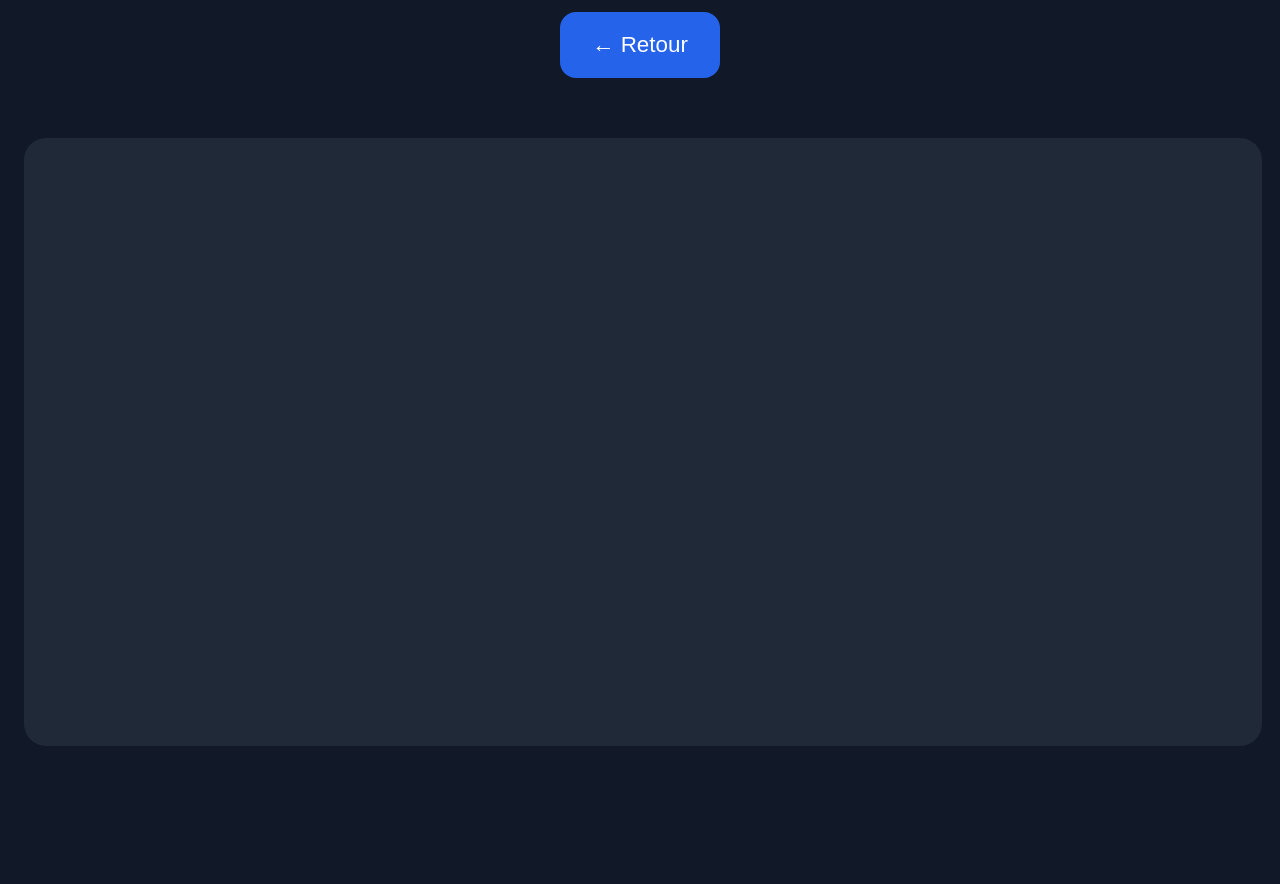
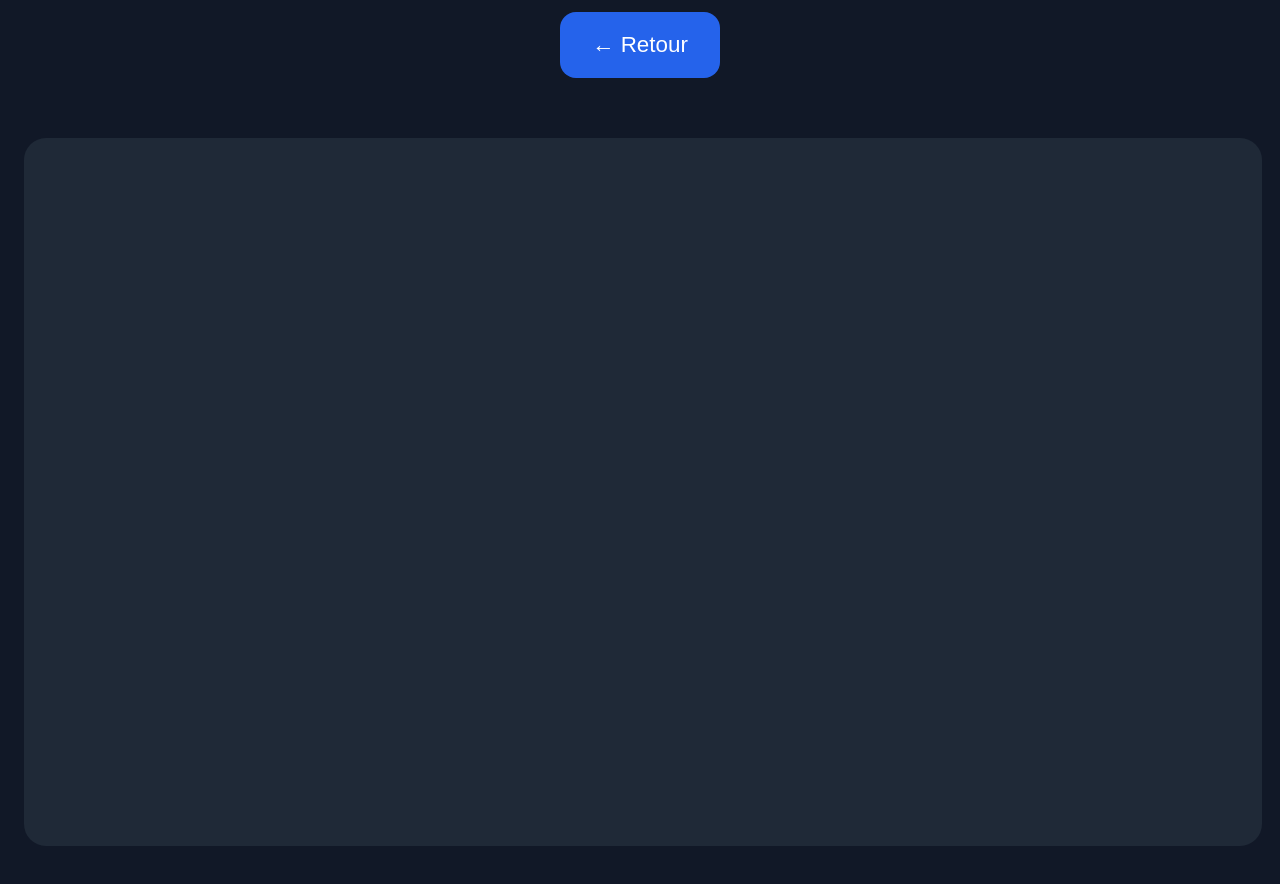
Before and after one commit to mrlenoirlaurent-ops/karaoke-app, a website: page public/index.html in a window 1280 px wide. Shown: the part 7020-7904 px from the top of the page. Drawn offline with Linux system fonts and the light colour scheme.

Commit message:
Update style.css

```diff
--- a/public/style.css
+++ b/public/style.css
@@ -110,7 +110,7 @@ h1 {
 #lyrics {
   white-space: pre-wrap;
   font-size: 3.4rem;
-  line-height: 4.5rem;
+  line-height: 8rem;
   background: #1f2937;
   padding: 34px;
   border-radius: 22px;
@@ -120,6 +120,7 @@ h1 {
   max-width: 1700px;
   width: 95%;
   margin: 24px auto;
+  min-height: 80vh;
 }
 
 #backBtn {
```
